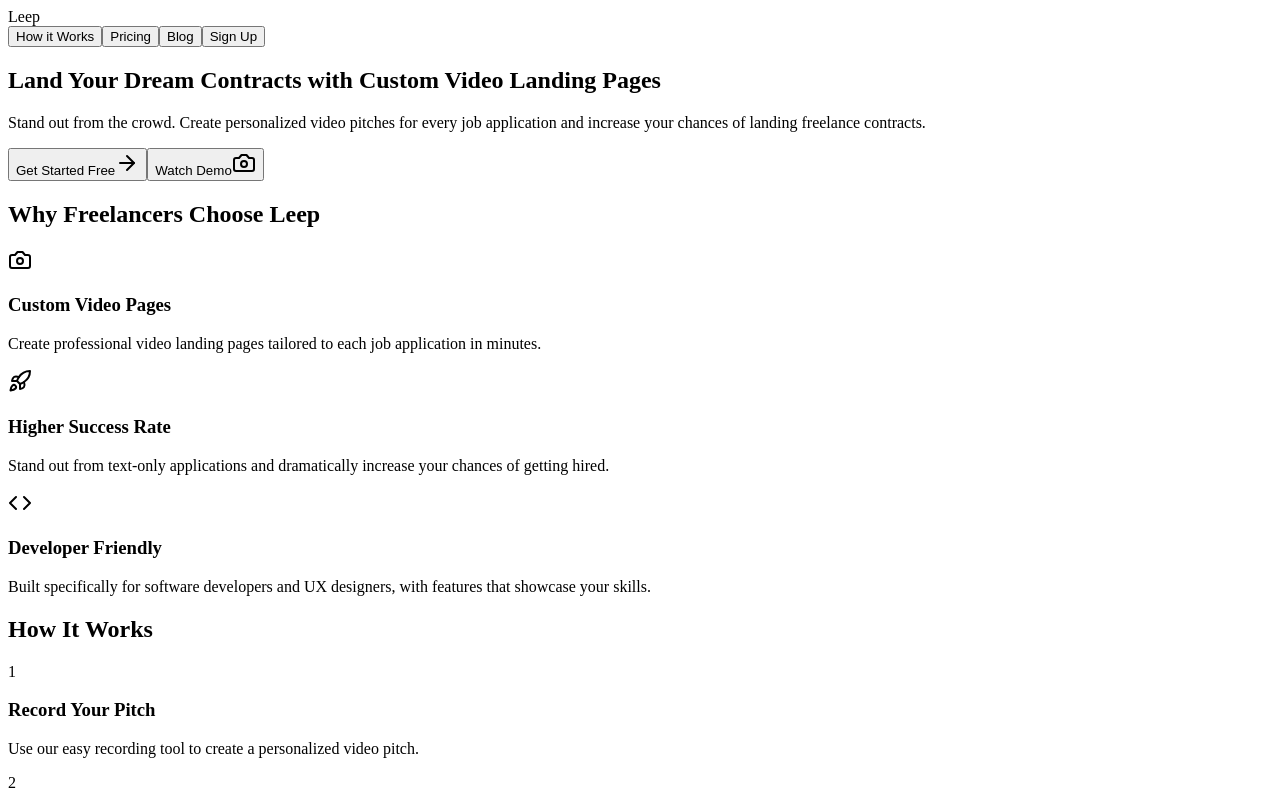
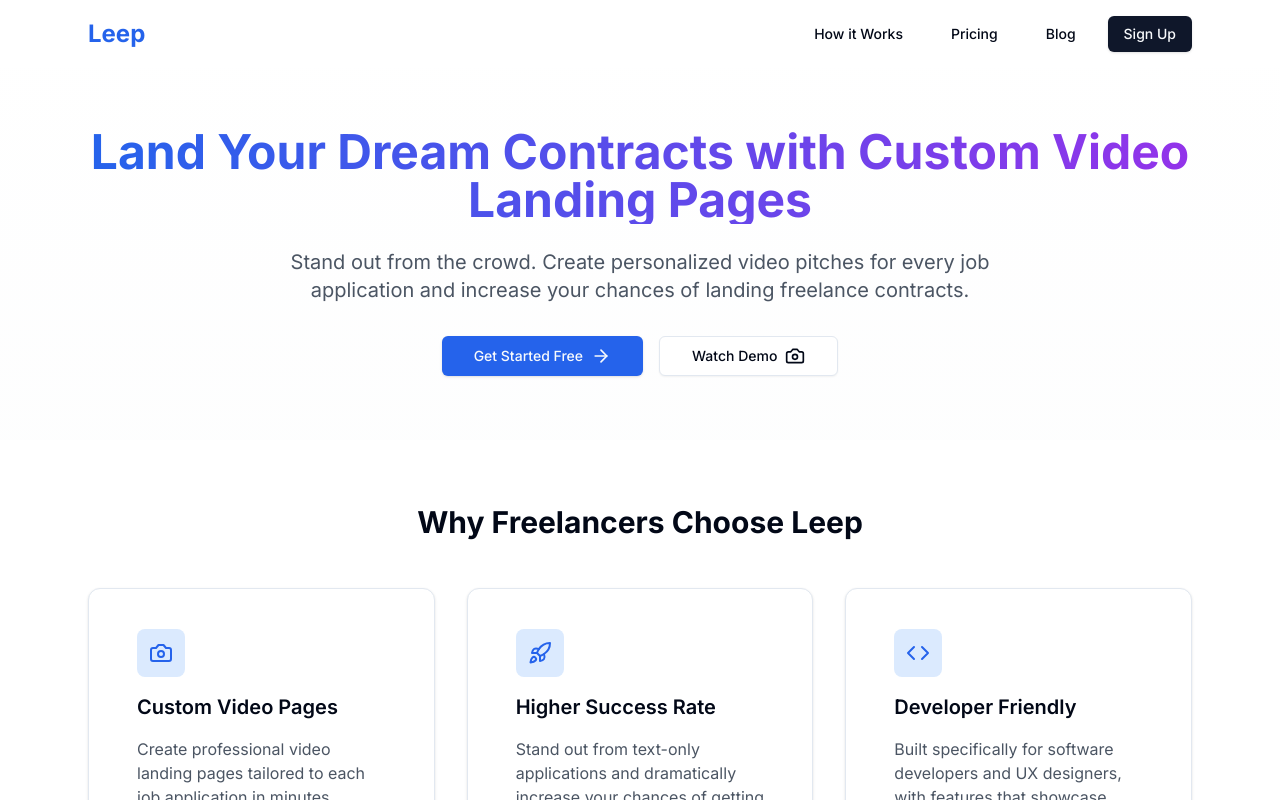
Before and after one commit to keyhoffman/leep-claude-test, a Next.js app: page / in a window 1280 px wide. Shown: the top 800 px of the page. Built offline with nearby package versions, Linux system fonts and the light colour scheme.

Commit message:
Add layout and routing setup

```diff
--- /dev/null
+++ b/app/dashboard/layout.tsx
@@ -0,0 +1,5 @@
+import DashboardLayout from '@/components/Dashboard/DashboardLayout';
+
+export default function Layout({ children }: { children: React.ReactNode }) {
+  return <DashboardLayout>{children}</DashboardLayout>;
+}
--- /dev/null
+++ b/app/layout.tsx
@@ -0,0 +1,22 @@
+import type { Metadata } from 'next';
+import { Inter } from 'next/font/google';
+import './globals.css';
+
+const inter = Inter({ subsets: ['latin'] });
+
+export const metadata: Metadata = {
+  title: 'Leep - Video Landing Pages for Freelancers',
+  description: 'Create personalized video pitches for freelance applications',
+};
+
+export default function RootLayout({
+  children,
+}: {
+  children: React.ReactNode;
+}) {
+  return (
+    <html lang="en">
+      <body className={inter.className}>{children}</body>
+    </html>
+  );
+}
```
